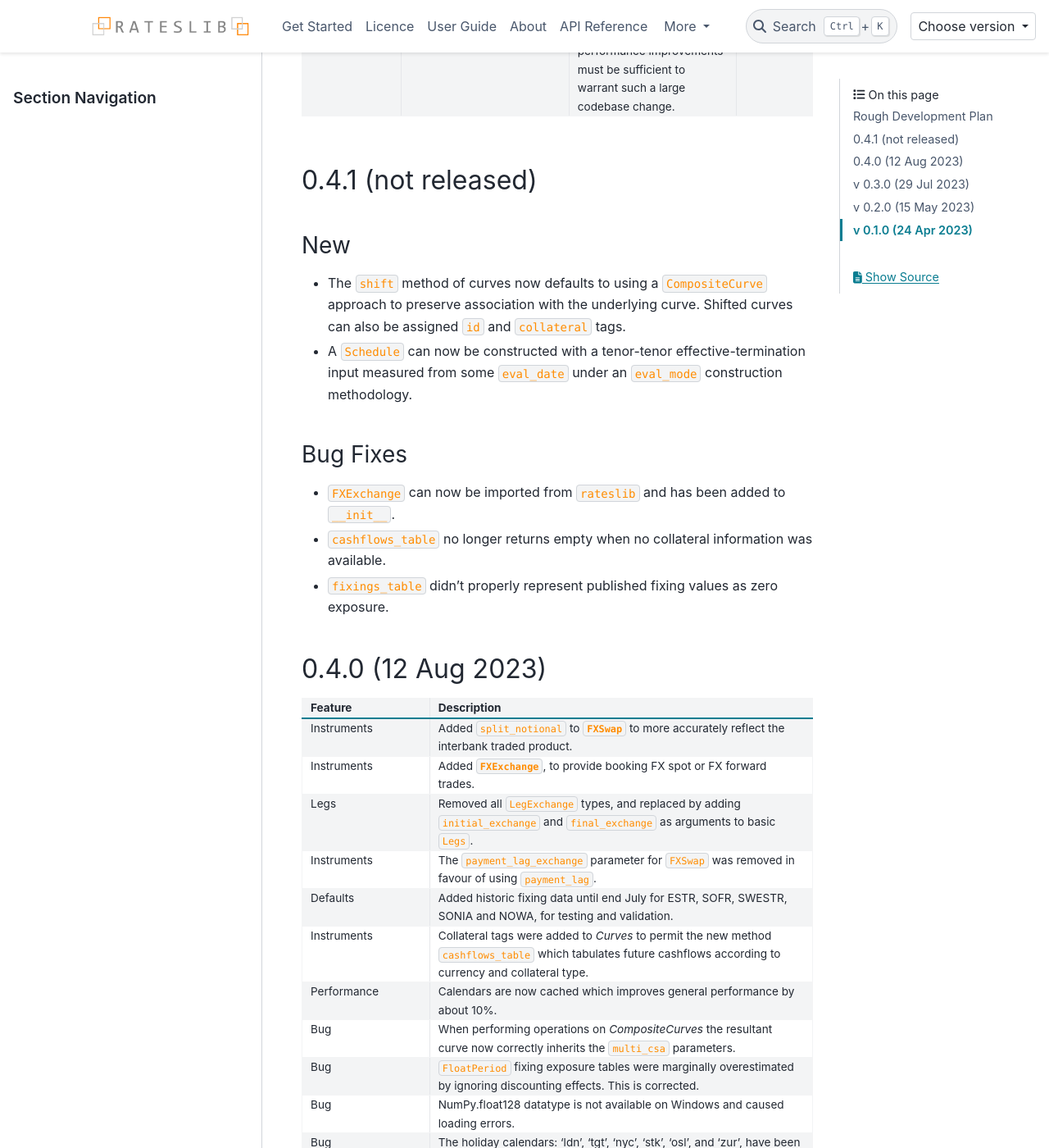
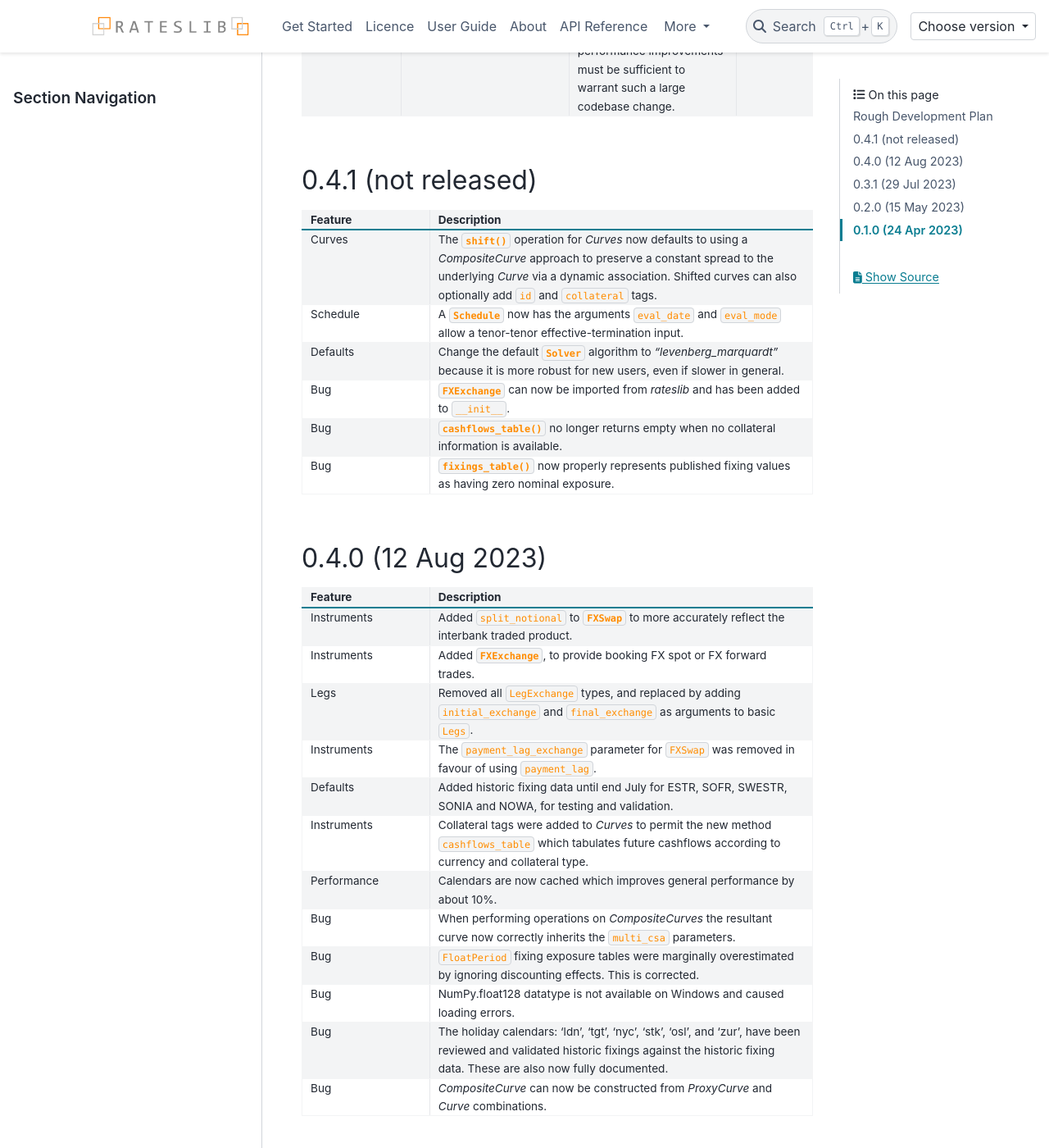
Before and after one commit to attack68/rateslib, a Sphinx documentation site: the page built from docs/source/i_whatsnew.rst, in a window 1280 px wide and 1400 px high, scrolled down 1024 px. Shown: the whole window at 82% size. Built offline with Sphinx 7.4.7 and the PyData theme 0.15.4, drawn with Linux system fonts in a browser that asks for light colours; comment, search, counter and statistics services are not loaded; some of the changed text lies outside the part shown.

Commit message:
DEF: change default algo to levenberg_marquardt.

```diff
--- a/docs/source/i_whatsnew.rst
+++ b/docs/source/i_whatsnew.rst
@@ -65,21 +65,33 @@ email contact through **rateslib@gmail.com**.
 0.4.1 (not released)
 **********************
 
-New
----
+.. list-table::
+   :widths: 25 75
+   :header-rows: 1
 
-- The ``shift`` method of curves now defaults to using a ``CompositeCurve`` approach to preserve
-  association with the underlying curve. Shifted curves can also be assigned ``id`` and
-  ``collateral`` tags.
-- A ``Schedule`` can now be constructed with a tenor-tenor effective-termination input measured
-  from some ``eval_date`` under an ``eval_mode`` construction methodology.
+   * - Feature
+     - Description
+   * - Curves
+     - The :meth:`shift()<rateslib.curves.Curve.shift>` operation for *Curves* now defaults to using
+       a *CompositeCurve* approach to preserve a constant spread to the underlying *Curve* via
+       a dynamic association. Shifted curves can also optionally add ``id`` and ``collateral``
+       tags.
+   * - Schedule
+     - A :class:`~rateslib.scheduling.Schedule` now has the arguments ``eval_date`` and
+       ``eval_mode`` allow a tenor-tenor effective-termination input.
+   * - Defaults
+     - Change the default :class:`~rateslib.solver.Solver` algorithm to *"levenberg_marquardt"*
+       because it is more robust for new users, even if slower in general.
+   * - Bug
+     - :class:`~rateslib.instruments.FXExchange` can now be imported from *rateslib* and has been added
+       to ``__init__``.
+   * - Bug
+     - :meth:`~rateslib.instruments.Sensitivities.cashflows_table` no longer returns empty when
+       no collateral information is available.
+   * - Bug
+     - :meth:`~rateslib.periods.FloatPeriod.fixings_table` now properly represents published
+       fixing values as having zero nominal exposure.
 
-Bug Fixes
----------
-
-- ``FXExchange`` can now be imported from ``rateslib`` and has been added to ``__init__``.
-- ``cashflows_table`` no longer returns empty when no collateral information was available.
-- ``fixings_table`` didn't properly represent published fixing values as zero exposure.
 
 0.4.0 (12 Aug 2023)
 ********************
@@ -126,7 +138,7 @@ Bug Fixes
      - *CompositeCurve* can now be constructed from *ProxyCurve* and *Curve* combinations.
 
 
-v 0.3.0 (29 Jul 2023)
+0.3.1 (29 Jul 2023)
 *********************
 
 .. list-table::
@@ -145,7 +157,7 @@ v 0.3.0 (29 Jul 2023)
    * - Curves
      - Added :class:`~rateslib.curves.CompositeCurve`.
 
-v 0.2.0 (15 May 2023)
+0.2.0 (15 May 2023)
 **********************
 
 .. list-table::
@@ -159,7 +171,7 @@ v 0.2.0 (15 May 2023)
    * - Curves
      - Added :class:`~rateslib.curves.IndexCurve`.
 
-v 0.1.0 (24 Apr 2023)
+0.1.0 (24 Apr 2023)
 **********************
 
 .. list-table::
```
Also changed, not shown: docs/source/c_solver.rst (+4 -4 lines), 4 other files.
